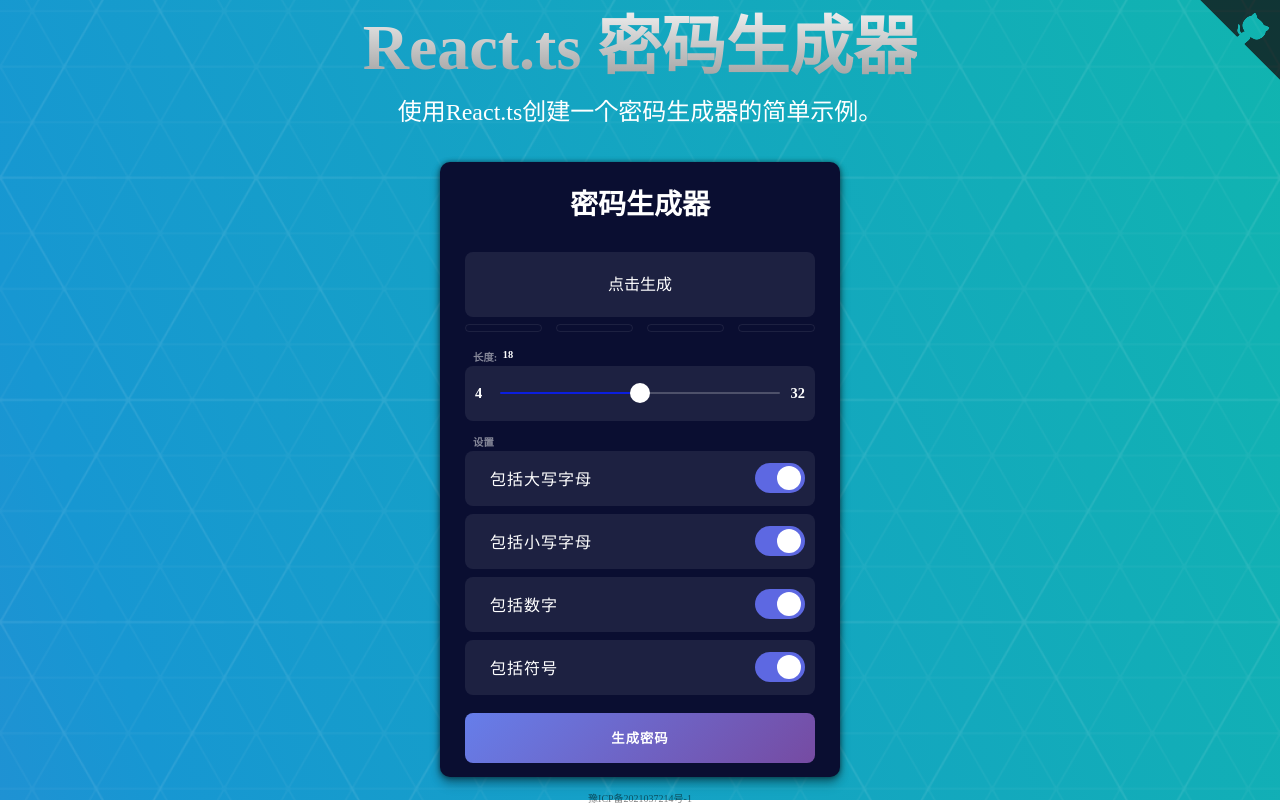
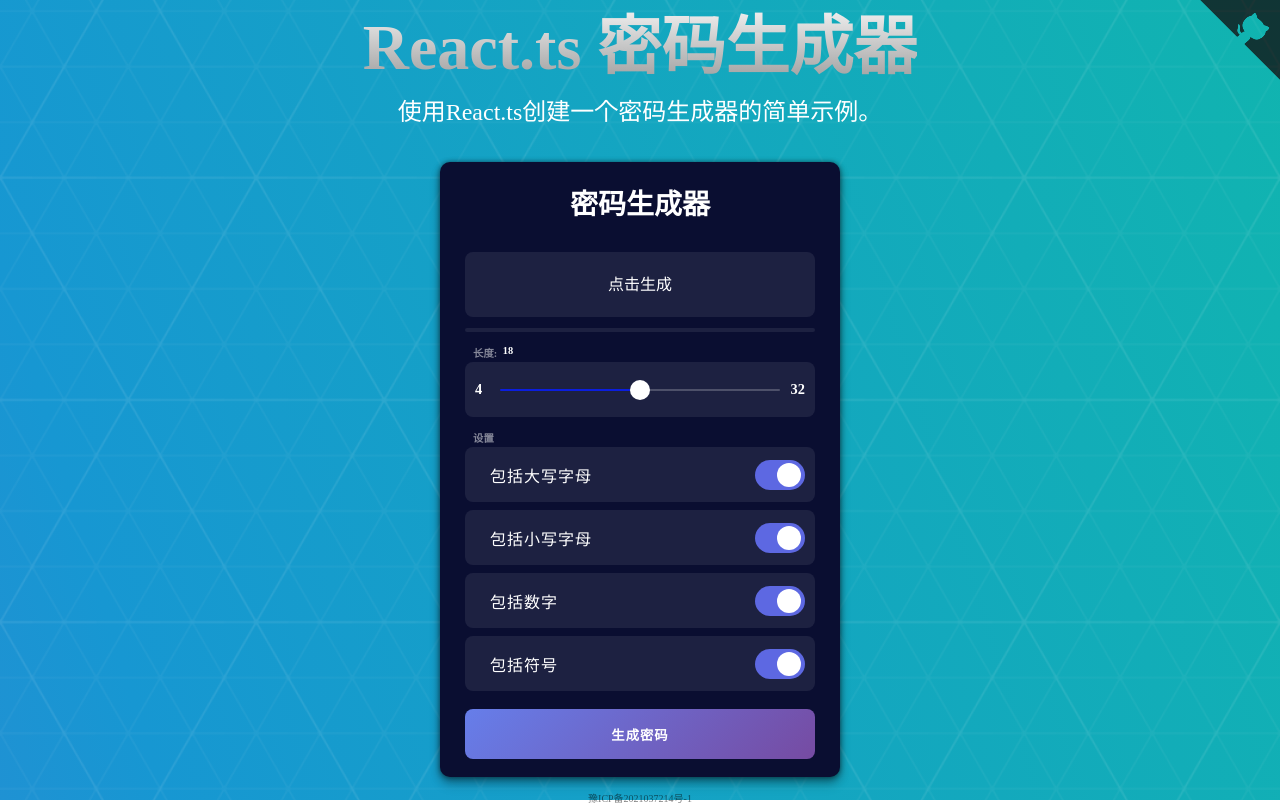
Before and after one commit to Fighting-creator/password-generator, a React (Vite) app: page / in a window 1280 px wide. Built offline with nearby package versions, Linux system fonts and the light colour scheme.

Commit message:
优化密码强度显示

```diff
--- a/src/components/PasswordGenerator/PasswordGenerator.scss
+++ b/src/components/PasswordGenerator/PasswordGenerator.scss
@@ -95,13 +95,52 @@ div.progress-bar {
     display: flex;
     justify-content: space-between;
     box-sizing: border-box;
+
+    >div {
+        border: 1px solid $field-color;
+        width: 22%;
+        height: 8px;
+        border-radius: 5px;
+        transition: background-color 0.25s ease-in;
+    }
 }
 
-div.progress-bar>div {
-    border: 1px solid $field-color;
-    width: 22%;
-    height: 8px;
+//
+// Meter Bar
+// --------------------------------
+.password-strength-meter {
+    background-color: $field-color;
+    width: 100%;
+    height: .3rem;
+    margin-top: 3%;
     border-radius: 5px;
+
+    .password-strength-meter-inner {
+        background-color: transparent;
+        height: 100%;
+        border-radius: 5px;
+        transition: width .2s ease-out, background-color .1s linear;
+    }
+
+    &[data-strength="0"] .password-strength-meter-inner {
+        width: 25%;
+        background-color: red;
+    }
+
+    &[data-strength="1"] .password-strength-meter-inner {
+        width: 50%;
+        background-color: orange;
+    }
+
+    &[data-strength="2"] .password-strength-meter-inner {
+        width: 75%;
+        background-color: yellow;
+    }
+
+    &[data-strength="3"] .password-strength-meter-inner {
+        width: 100%;
+        background-color: green;
+    }
 }
 
 // input-range
--- a/src/components/PasswordGenerator/PasswordGenerator.tsx
+++ b/src/components/PasswordGenerator/PasswordGenerator.tsx
@@ -149,19 +149,24 @@ const PasswordGenerator = ({}: PasswordGeneratorProps): JSX.Element => {
                     <CopyIcon />
                 </button>
             </div>
-            <div className="progress-bar">
+            {/* 显示密码强度方案一 */}
+            {/* <div className="progress-bar">
                 <div style={
-                     strengthId >= 0 ? {background: "red", border: "1px solid red"} : {}
+                     strengthId >= 0 ? {background: "red", } : {}
                 }></div>
                 <div style={
-                     strengthId >= 1 ? {background: "orange", border: "1px solid orange"} : {}
+                     strengthId >= 1 ? {background: "orange", } : {}
                 }></div>
                 <div style={
-                     strengthId >= 2 ? {background: "yellow", border: "1px solid yellow"} : {}
+                     strengthId >= 2 ? {background: "yellow", } : {}
                 }></div>
                 <div style={
-                     strengthId >= 3 ? {background: "green", border: "1px solid green"} : {}
+                     strengthId >= 3 ? {background: "green", } : {}
                 }></div>
+            </div> */}
+            {/* 显示密码强度方案二 */}
+            <div className="password-strength-meter" data-strength={strengthId}>
+                <div className="password-strength-meter-inner"></div>
             </div>
             <div className='length range__slider' data-min={4} data-max={32}>
                 <div className='length__title field-title' data-length={passwordLength}>
```
